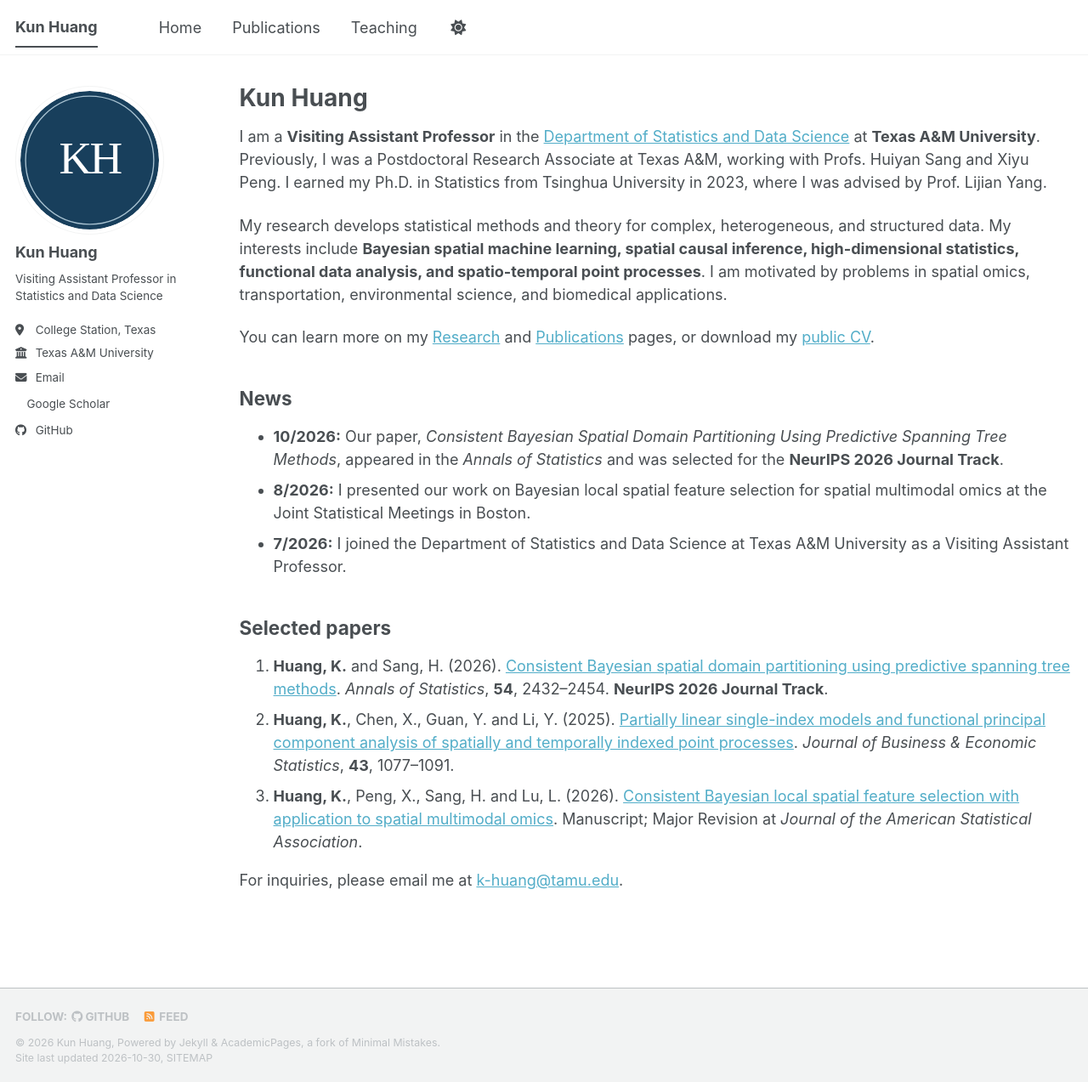
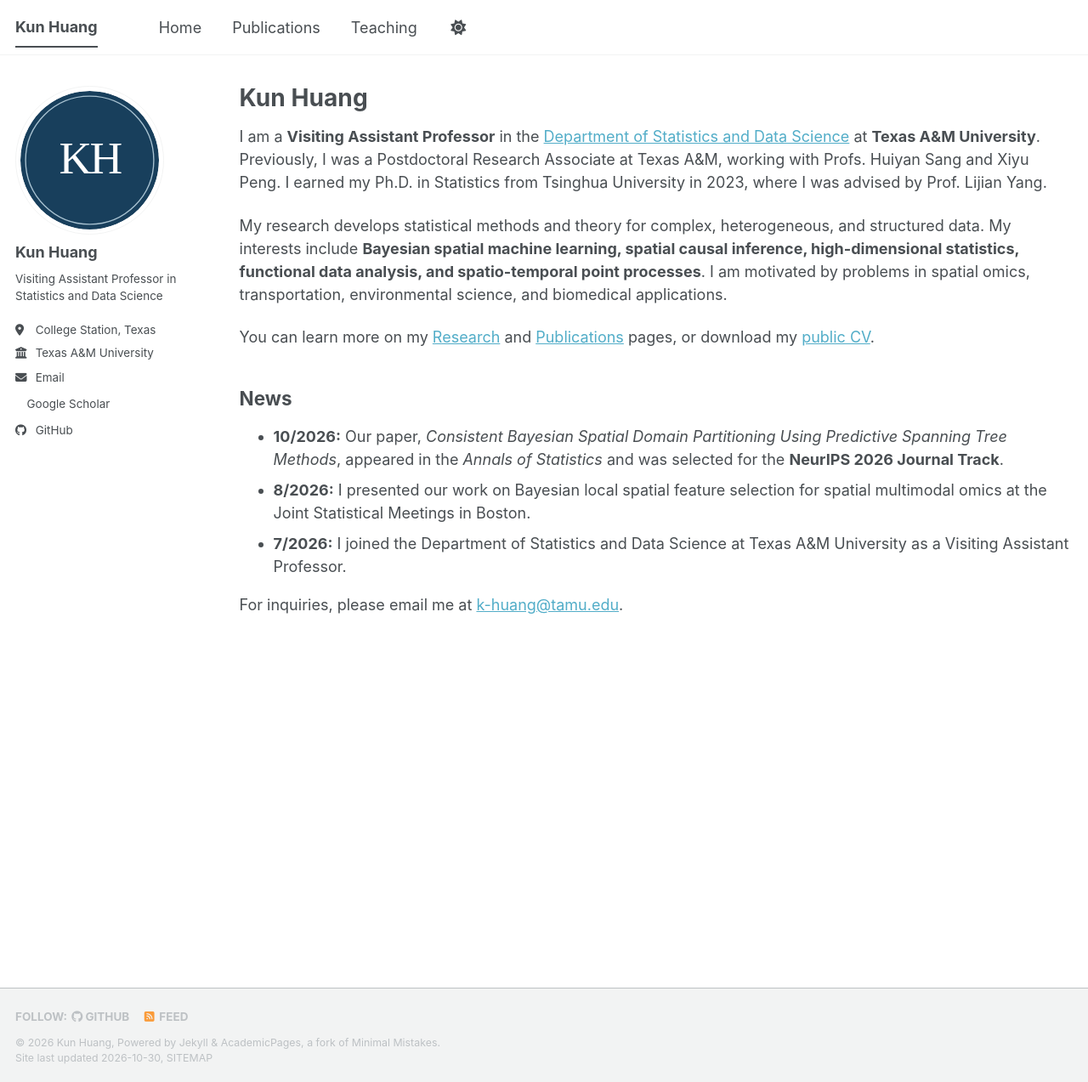
Before and after one commit to k-huang96/k-huang96.github.io, a Jekyll site: the page built from _pages/about.md, in a window 1280 px wide and 1273 px high. Shown: the whole window at 85% size. Built offline with Jekyll 4.4.1, drawn with Linux system fonts in a browser that asks for light colours; a script bundle is joined from its source files by our own code; a style sheet for code colours, icons or effects is not loaded.

Commit message:
Update about.md

```diff
--- a/_pages/about.md
+++ b/_pages/about.md
@@ -22,10 +22,4 @@ You can learn more on my [Research](/research/) and [Publications](/publications
 
 
 
-## Selected papers
-
-1. **Huang, K.** and Sang, H. (2026). [Consistent Bayesian spatial domain partitioning using predictive spanning tree methods](https://doi.org/10.1214/26-AOS2651). *Annals of Statistics*, **54**, 2432–2454. **NeurIPS 2026 Journal Track**.
-2. **Huang, K.**, Chen, X., Guan, Y. and Li, Y. (2025). [Partially linear single-index models and functional principal component analysis of spatially and temporally indexed point processes](https://doi.org/10.1080/07350015.2025.2475950). *Journal of Business & Economic Statistics*, **43**, 1077–1091.
-3. **Huang, K.**, Peng, X., Sang, H. and Lu, L. (2026). [Consistent Bayesian local spatial feature selection with application to spatial multimodal omics](https://arxiv.org/abs/2605.30658). Manuscript; Major Revision at *Journal of the American Statistical Association*.
-
 For inquiries, please email me at [k-huang@tamu.edu](mailto:k-huang@tamu.edu).
```
